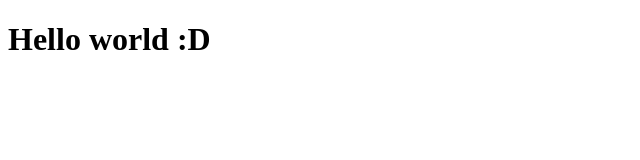
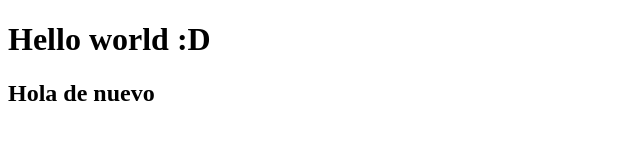
Before and after one commit to JuanDiaz1992/prueba_clase, a plain HTML site: page index.html in a window 1280 px wide. Shown: the whole page, without its empty margins (0-640 px from the left). Drawn offline with Linux system fonts and the light colour scheme.

Commit message:
create h2 tag

```diff
--- a/index.html
+++ b/index.html
@@ -8,6 +8,7 @@
 <body>
     <div>
         <h1>Hello world :D</h1>
+        <h2>Hola de nuevo</h2>
     </div>
 </body>
 </html>
```
